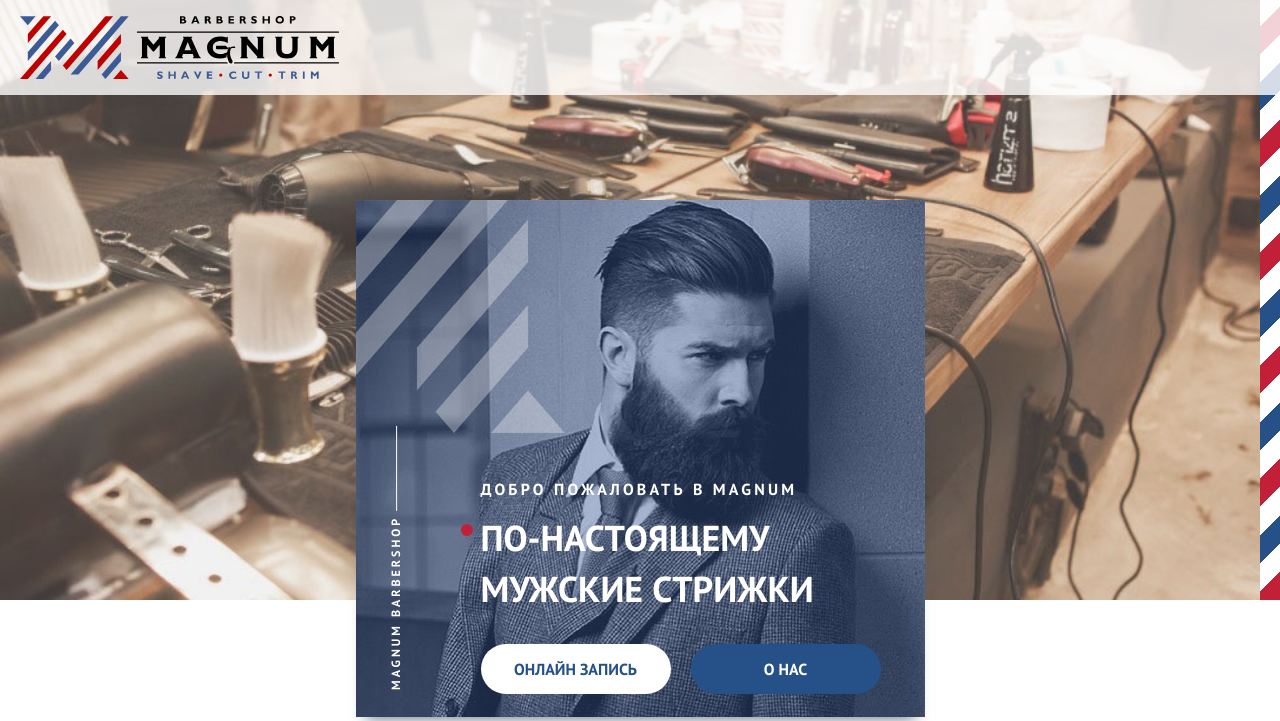
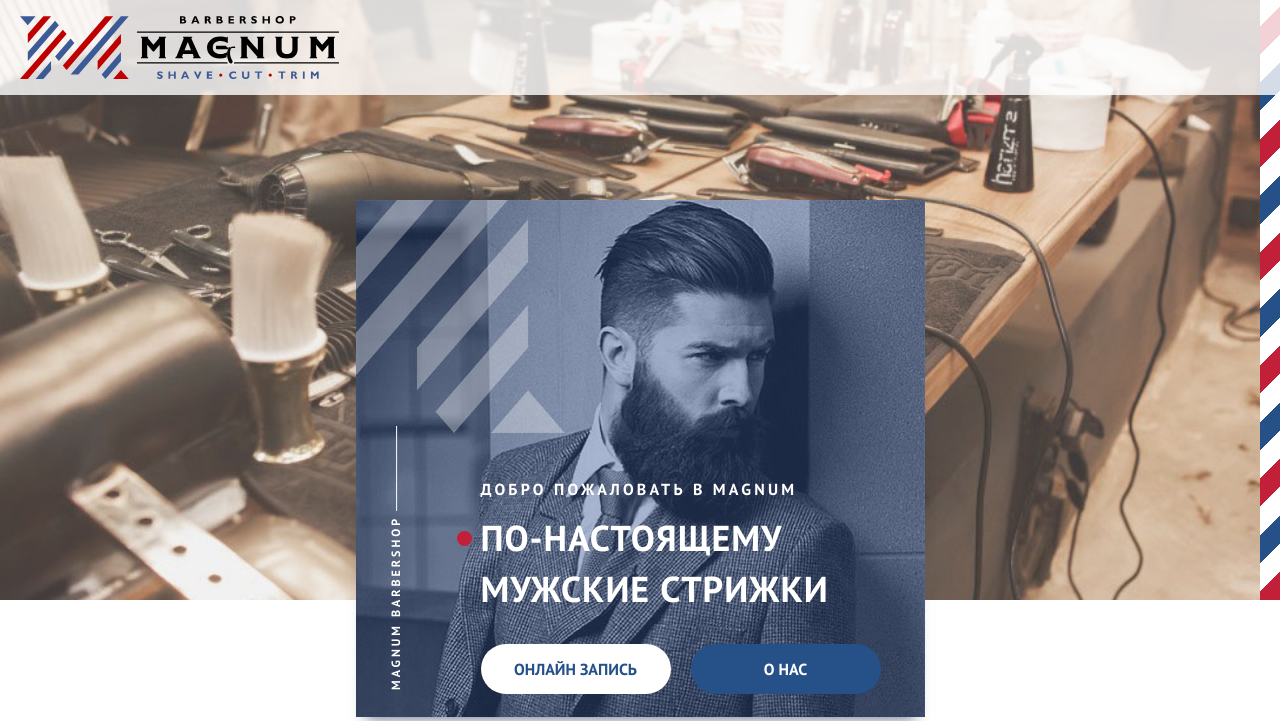
Before and after one commit to nigel-riss/magnum, a PHP site: page / in a window 1280 px wide. Shown: the top 721 px of the page. Run offline with PHP 8.4, Linux system fonts and the light colour scheme.

Commit message:
Small hero title fix

```diff
--- a/styles.css
+++ b/styles.css
@@ -650,7 +650,17 @@
     @media (min-width: 700px) {
       .hero__motto {
         padding-bottom: 30px;
-        font-size: 2.25rem; } }
+        font-size: 2.25rem;
+        letter-spacing: 1px; }
+        .hero__motto::before {
+          content: "";
+          position: absolute;
+          top: 18px;
+          left: -4px;
+          height: 15px;
+          width: 15px;
+          background-color: #c21f39;
+          border-radius: 50%; } }
   .hero__buttons {
     width: 210px;
     padding-left: 20px; }
```
